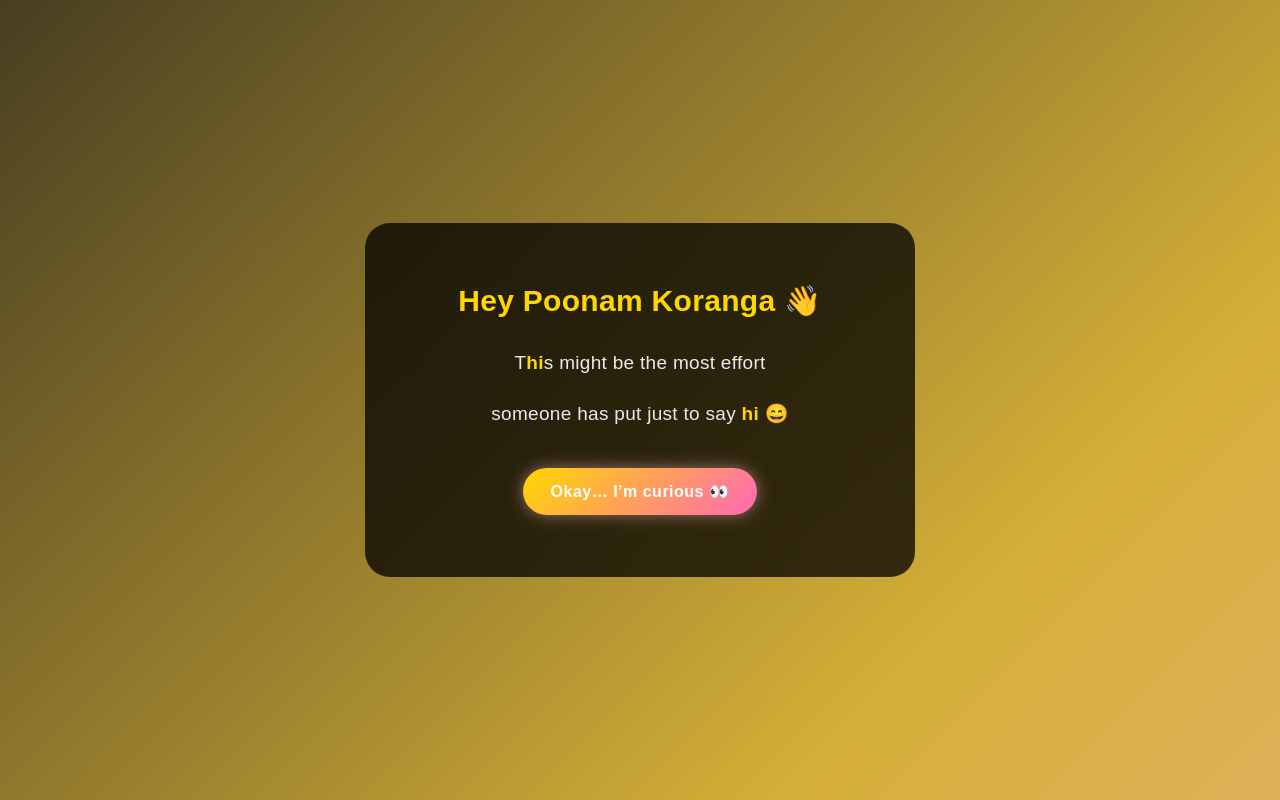
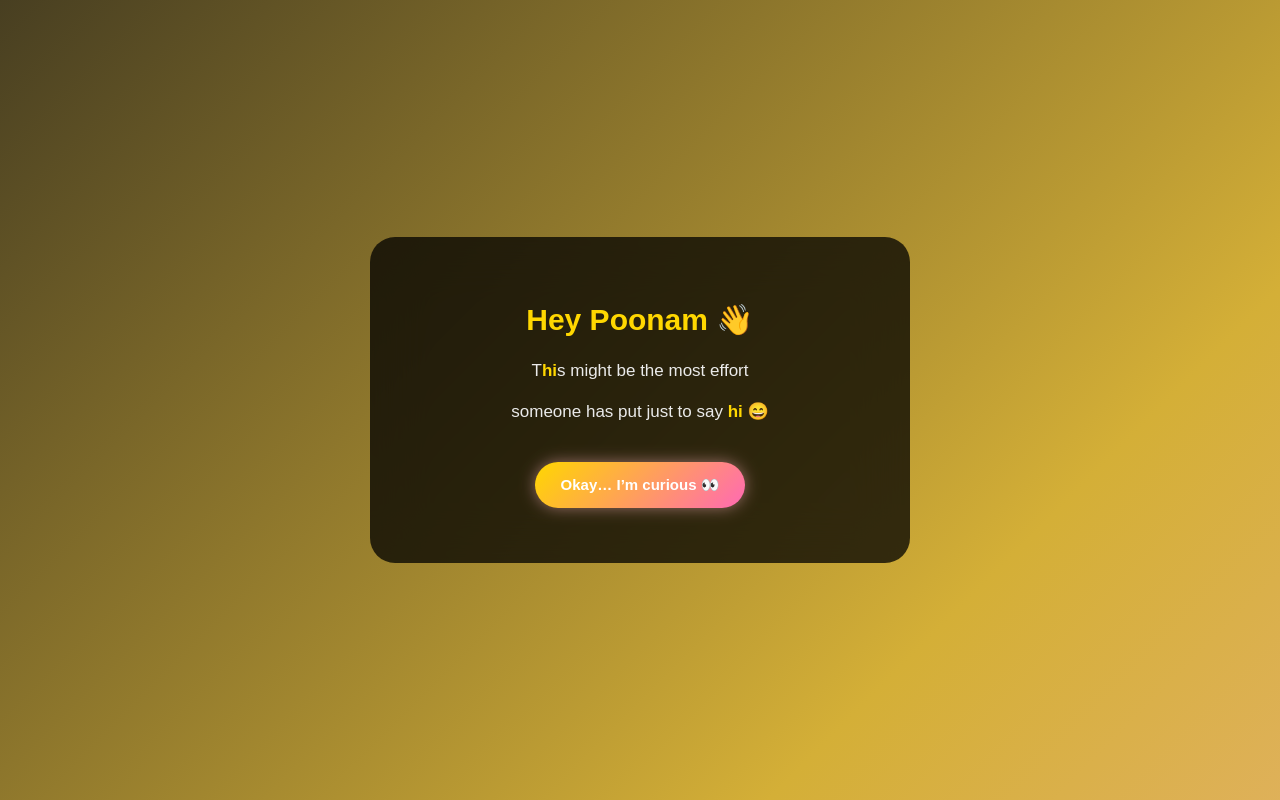
Before and after one commit to raghavkumartazi-source/crush-site-new, a React (Create React App) app: page / in a window 1280 px wide. Built offline with nearby package versions, Linux system fonts and the light colour scheme.

Commit message:
initial commit

```diff
--- a/src/App.css
+++ b/src/App.css
@@ -31,13 +31,13 @@ body {
 
 /* CARD (MORE SOLID FOR VISIBILITY) */
 .card {
-  background: rgba(0, 0, 0, 0.75);
+  background: rgba(0, 0, 0, 0.75); /* darker card */
   backdrop-filter: blur(25px);
-  padding: 50px 45px;          /* more padding */
+  padding: 45px;
   border-radius: 25px;
   text-align: center;
   color: #f5f5f5;
-  max-width: 460px;
+  max-width: 450px;
   width: 90%;
 
   animation: pageFade 0.5s ease;
@@ -63,11 +63,10 @@ body {
 
 /* TEXT */
 p {
-  margin: 16px 0;              /* more breathing space */
-  line-height: 1.85;           /* smoother reading */
-  font-size: 19px;
+  margin: 12px 0;
+  line-height: 1.7;
+  font-size: 17px; /* increased */
   color: #eaeaea;
-  letter-spacing: 0.3px;       /* subtle premium feel */
 }
 
 /* FADE TEXT */
@@ -104,14 +103,13 @@ p {
 }
 
 button {
-  padding: 14px 28px;
+  padding: 14px 26px;
   border-radius: 25px;
   border: none;
-  margin: 12px;
+  margin: 10px;
   cursor: pointer;
 
-  font-size: 16px;             /* slightly bigger */
-  letter-spacing: 0.5px;
+  font-size: 15px;
 
   background: linear-gradient(135deg, #ffd700, #ff69b4);
   color: white;
@@ -124,13 +122,6 @@ button {
 button:hover {
   transform: scale(1.07);
   box-shadow: 0 0 25px rgba(255, 105, 180, 0.8);
-}
-.card p:first-of-type {
-  margin-top: 0;
-}
-
-.card p:last-of-type {
-  margin-bottom: 5px;
 }
 /* 🔥 Highlight strong */
 .highlight {
--- a/src/App.js
+++ b/src/App.js
@@ -4,7 +4,7 @@ import "./App.css";
 const pages = [
   {
     text: [
-      "Hey Poonam Koranga 👋",
+      "Hey Poonam 👋",
       "This might be the most effort",
       "someone has put just to say hi 😄"
     ],
@@ -89,7 +89,7 @@ export default function App() {
   };
 
   const openInsta = () => {
-    window.open("https://instagram.com/rishu.iitbhu", "_blank");
+    window.open("https://instagram.com/raghav.iitbhu", "_blank");
   };
 
   // 🔥 Highlight words
```
